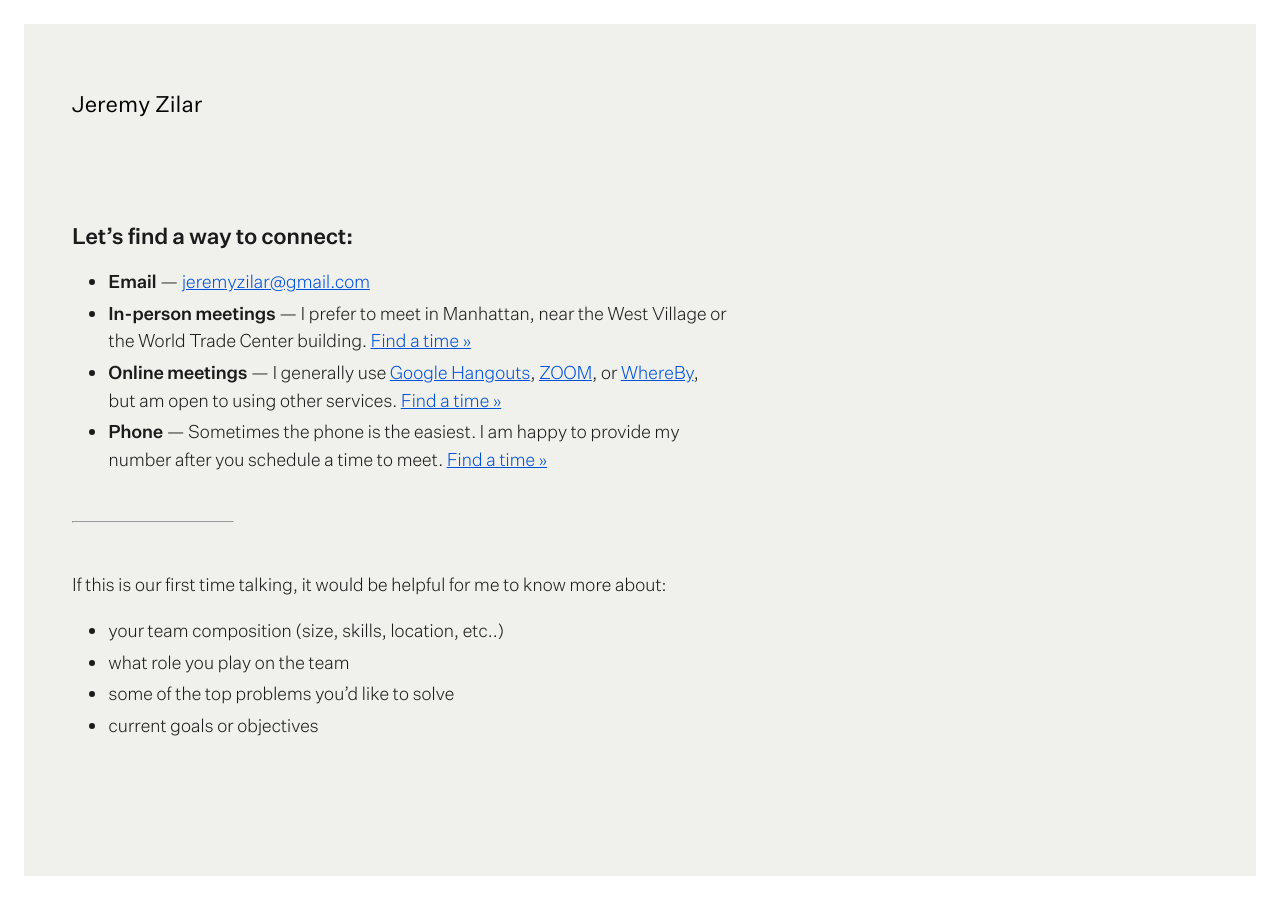
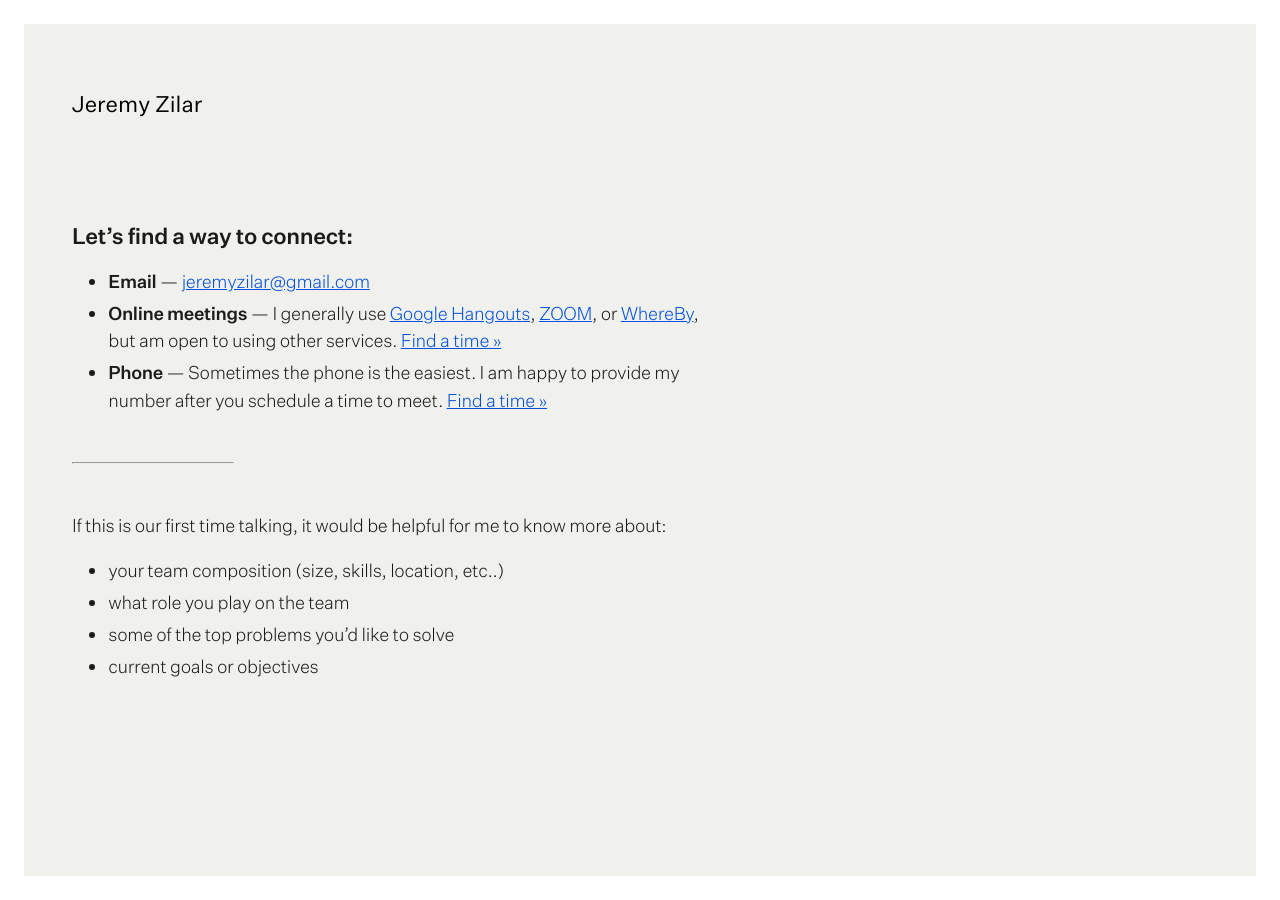
Before and after one commit to jeremyzilar/jeremyzilar.com, a Jekyll site: the page built from _pages/talk.md, in a window 1280 px wide. Built offline with Jekyll 4.4.1, drawn with Linux system fonts in a browser that asks for light colours; nearby versions of some CDN libraries.

Commit message:
removed in-person meetings

```diff
--- a/_pages/talk.md
+++ b/_pages/talk.md
@@ -7,7 +7,6 @@ title: "Let's Talk"
 ## Let's find a way to connect:
 
 - **Email** — [jeremyzilar@gmail.com](mailto:jeremyzilar@gmail.com)
-- **In-person meetings** — I prefer to meet in Manhattan, near the West Village or the World Trade Center building. [Find a time »](https://calendly.com/jeremyzilar/in-person)
 - **Online meetings** — I generally use [Google Hangouts](https://hangouts.google.com/), [ZOOM](https://zoom.us/), or [WhereBy](https://whereby.com/), but am open to using other services. [Find a time »](https://calendly.com/jeremyzilar/online)
 - **Phone** — Sometimes the phone is the easiest. I am happy to provide my number after you schedule a time to meet. [Find a time »](https://calendly.com/jeremyzilar/online)
 
```
